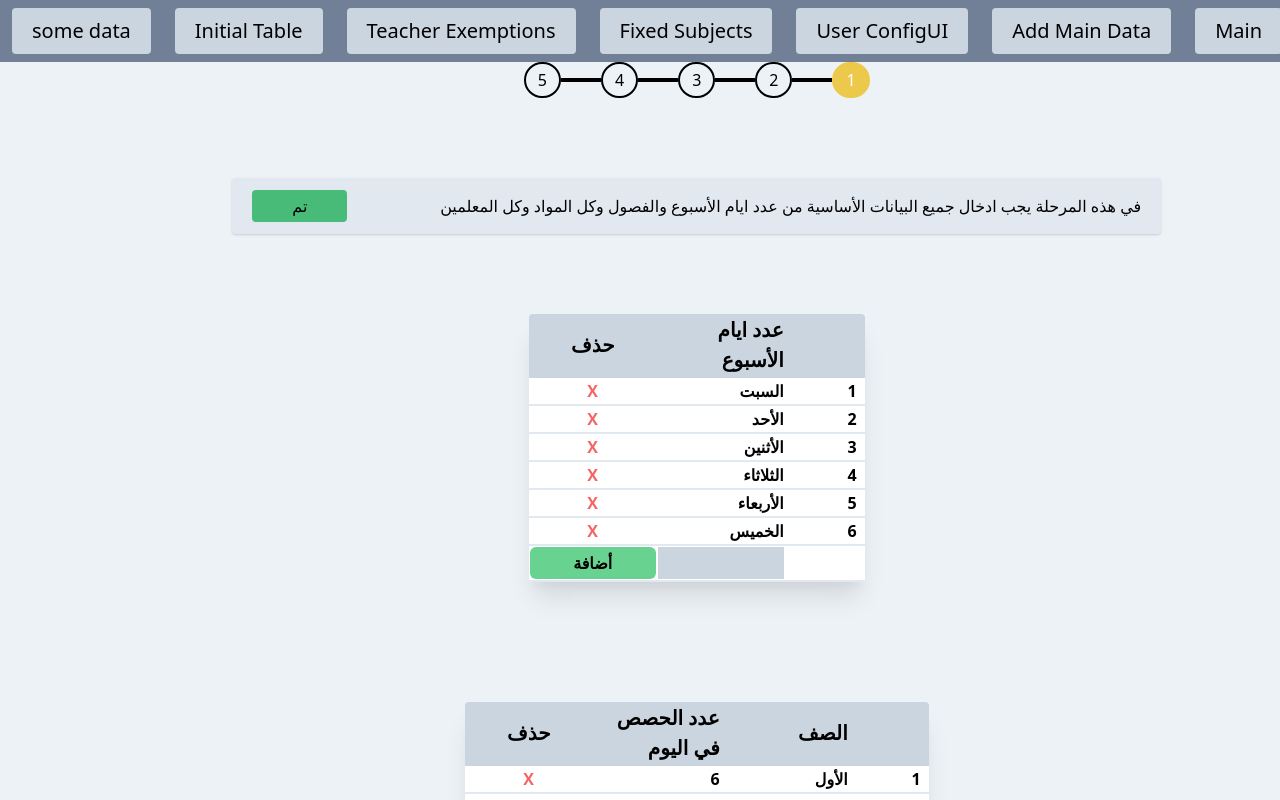
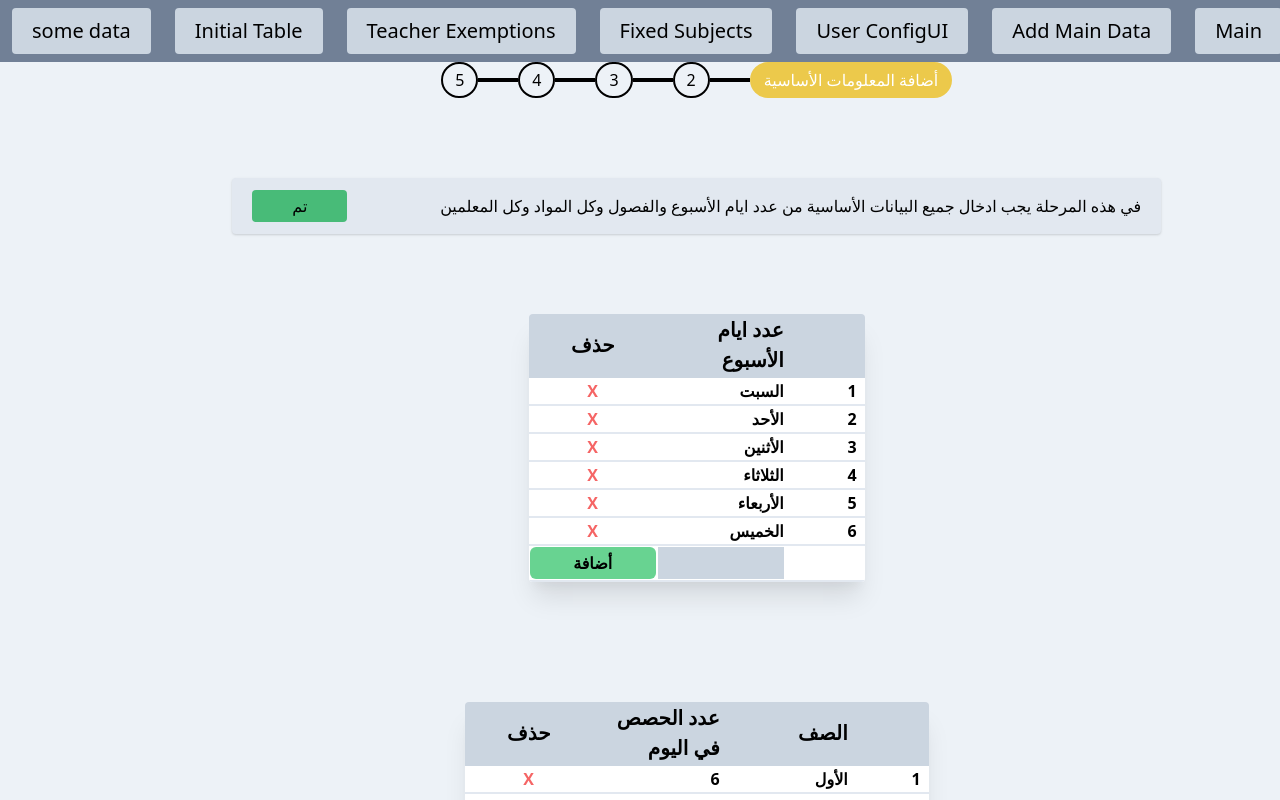
Before and after one commit to m-HARD/Weekly-Classs-Chedule-Source, a Vue app: page / in a window 1280 px wide. Both pictures are taken after a click on the element "Add Main Data". Shown: the top 800 px of the page. Built offline with nearby package versions, Linux system fonts and the light colour scheme.

Commit message:
add details to pagnation

```diff
--- a/src/components/Pagenation.vue
+++ b/src/components/Pagenation.vue
@@ -2,23 +2,28 @@
     <div name="pagenatio" class="flex justify-center">
         <div v-if="showPagenation" class="flex">
             <span class="o" :class="{'bg-yellow-500 border-yellow-500 text-white':pageNumber == 1,'bg-green-500 border-green-500 text-white':pageNumber > 1}">
-                1
+                <span v-if="pageNumber == 1">أضافة المعلومات الأساسية</span>
+                <span v-else>1</span>
             </span>
             <span class="s" :class="{'bg-green-500':pageNumber > 1}"></span>
             <span class="o" :class="{'bg-yellow-500 border-yellow-500 text-white':pageNumber == 2,'bg-green-500 border-green-500 text-white':pageNumber > 2}">
-                2
+                <span v-if="pageNumber == 2">أدخال البيانات</span>
+                <span v-else>2</span>
             </span>
             <span class="s" :class="{'bg-green-500':pageNumber > 2}"></span>
             <span class="o" :class="{'bg-yellow-500 border-yellow-500 text-white':pageNumber == 3,'bg-green-500 border-green-500 text-white':pageNumber > 3}">
-                3
+                <span v-if="pageNumber == 3">أضافة المواد الثابتة</span>
+                <span v-else>3</span>
             </span>
             <span class="s" :class="{'bg-green-500':pageNumber > 3}"></span>
             <span class="o" :class="{'bg-yellow-500 border-yellow-500 text-white':pageNumber == 4,'bg-green-500 border-green-500 text-white':pageNumber > 4}">
-                4
+                <span v-if="pageNumber == 4">أضافة اعفاءات و ارتباطات المعلمين</span>
+                <span v-else>4</span>
             </span>
             <span class="s" :class="{'bg-green-500':pageNumber > 4}"></span>
             <span class="o" :class="{'bg-yellow-500 border-yellow-500 text-white':pageNumber == 5,'bg-green-500 border-green-500 text-white':pageNumber > 5}">
-                5
+                <span v-if="pageNumber == 5">التحقق من المدخلات</span>
+                <span v-else>5</span>
             </span>
         </div>
     </div>
```
